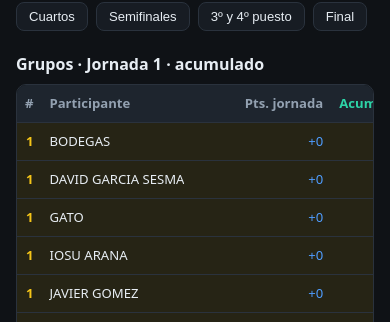
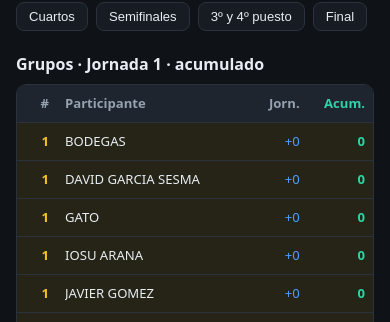
Before and after one commit to davidgarcia11/porraMundial, a React (Vite) app: page / in a window 390 px wide. Both pictures are taken after a click on the button "Jornada". Shown: the part 522-844 px from the top of the page. Built offline with nearby package versions, Linux system fonts and the light colour scheme; no server answers.

Commit message:
Fit "Por jornada" table on mobile
Single-line names made the jornada table overflow (Acumulado got cut). Shorten
the headers to "Jorn."/"Acum." and reduce the participant-name max width so the
4 columns fit without horizontal scroll.

https://claude.ai/code/session_01YEtNbQRRj8rRb6RZApkSiG

```diff
--- a/src/components/JornadaView.jsx
+++ b/src/components/JornadaView.jsx
@@ -44,8 +44,8 @@ export default function JornadaView({ scores, me, predictions, results }) {
             <tr>
               <th className="num">#</th>
               <th>Participante</th>
-              <th className="num">Pts. jornada</th>
-              <th className="num total">Acumulado</th>
+              <th className="num" title="Puntos ganados en esta jornada">Jorn.</th>
+              <th className="num total">Acum.</th>
             </tr>
           </thead>
           <tbody>
--- a/src/styles.css
+++ b/src/styles.css
@@ -76,7 +76,7 @@ tbody tr:hover { background: rgba(255,255,255,0.03); }
 .rank { width: 40px; }
 .name { font-weight: 500; }
 /* nombre de participante en una sola línea (filas de igual alto) */
-.pname { display: inline-block; vertical-align: bottom; max-width: 46vw; overflow: hidden; text-overflow: ellipsis; white-space: nowrap; }
+.pname { display: inline-block; vertical-align: bottom; max-width: 40vw; overflow: hidden; text-overflow: ellipsis; white-space: nowrap; }
 .champ-mini { margin-left: 5px; white-space: nowrap; }
 .champ-mini.out { opacity: 0.6; }
 .champ-x { color: #ff6b6b; font-weight: 700; margin-left: 1px; }
```
